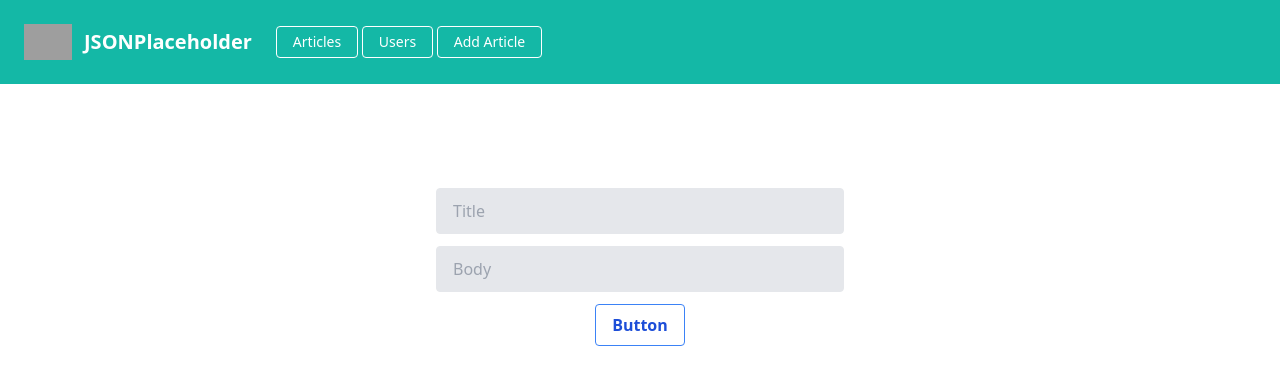
After one commit to algisbernatovics/Article-site, a PHP site: template json-place-holder/app/Views/ArticleForm.twig in a window 1280 px wide. The commit adds this page. Shown: the top 385 px of the page. Run offline with PHP 8.4, Linux system fonts and the light colour scheme; the template is opened without the code that fills it, so the values that code supplies are empty; some libraries are stand-ins or nearby versions; grey boxes are pictures that could not be loaded.

Commit message:
Added addArticle to DB

```diff
--- a/json-place-holder/app/Controllers/ArticlesController.php
+++ b/json-place-holder/app/Controllers/ArticlesController.php
@@ -44,7 +44,7 @@ class ArticlesController
         $commentResponse = $this->commentService->execute();
         return (new Renderer())->viewPostAndComments
         (
-            'SinglePost.twig',
+            'SingleArticle.twig',
             $articleResponse->getResponse()->getArticles($articleRequest->getUri()),
             $commentResponse->getResponse()->getComments($commentRequest->getUri())
         );
--- a/json-place-holder/app/Core/Routes.php
+++ b/json-place-holder/app/Core/Routes.php
@@ -20,7 +20,8 @@ class Routes
             $r->addRoute(['GET'], '/posts[/{id}]', '\App\Controllers\ArticlesController@post');
 
             $r->addRoute(['GET'], '/delete[/{id}]', '\App\Controllers\ActionsController@deleteArticle');
-
+            $r->addRoute(['GET'], '/showForm', '\App\Controllers\ActionsController@showInputForm');
+            $r->addRoute(['GET'], '/addArticle', '\App\Controllers\ActionsController@addArticle');
         });
     }
 
--- /dev/null
+++ b/json-place-holder/app/Views/ArticleForm.twig
@@ -0,0 +1,30 @@
+{% extends "Layout.twig" %}
+{% block content %}
+
+
+
+
+
+    <div class="container flex flex-col justify-center px-5 mx-auto my-8 space-y-8 text-center sm:max-w-md">
+
+        <form action="/addArticle" method="post">
+
+
+            <input name="title" id="title" placeholder="Title"
+                   class="appearance-none block w-full bg-gray-200 text-gray-700 border border-gray-200 rounded py-3 px-4 mb-3 leading-tight focus:outline-none focus:bg-white focus:border-gray-500"
+            >
+
+            <input name="body" id="tbody" placeholder="Body"
+                   class="appearance-none block w-full bg-gray-200 text-gray-700 border border-gray-200 rounded py-3 px-4 mb-3 leading-tight focus:outline-none focus:bg-white focus:border-gray-500"
+            >
+
+            <button class="bg-transparent hover:bg-blue-500 text-blue-700 font-semibold hover:text-white py-2 px-4 border border-blue-500 hover:border-transparent rounded">
+                Button
+            </button>
+        </form>
+
+
+    </div>
+
+
+{% endblock %}
--- a/json-place-holder/app/Views/Layout.twig
+++ b/json-place-holder/app/Views/Layout.twig
@@ -13,9 +13,8 @@
 
         <nav class="flex items-center justify-between flex-wrap bg-teal-500 p-6">
             <div class="flex items-center flex-shrink-0 text-white mr-6">
-                <svg class="fill-current h-8 w-8 mr-2" width="54" height="54" viewBox="0 0 54 54"
-                     xmlns="http://www.w3.org/2000/svg">
-                    <path d="M13.5 22.1c1.8-7.2 6.3-10.8 13.5-10.8 10.8 0 12.15 8.1 17.55 9.45 3.6.9 6.75-.45 9.45-4.05-1.8 7.2-6.3 10.8-13.5 10.8-10.8 0-12.15-8.1-17.55-9.45-3.6-.9-6.75.45-9.45 4.05zM0 38.3c1.8-7.2 6.3-10.8 13.5-10.8 10.8 0 12.15 8.1 17.55 9.45 3.6.9 6.75-.45 9.45-4.05-1.8 7.2-6.3 10.8-13.5 10.8-10.8 0-12.15-8.1-17.55-9.45-3.6-.9-6.75.45-9.45 4.05z"/>
+
+                <path d="M13.5 22.1c1.8-7.2 6.3-10.8 13.5-10.8 10.8 0 12.15 8.1 17.55 9.45 3.6.9 6.75-.45 9.45-4.05-1.8 7.2-6.3 10.8-13.5 10.8-10.8 0-12.15-8.1-17.55-9.45-3.6-.9-6.75.45-9.45 4.05zM0 38.3c1.8-7.2 6.3-10.8 13.5-10.8 10.8 0 12.15 8.1 17.55 9.45 3.6.9 6.75-.45 9.45-4.05-1.8 7.2-6.3 10.8-13.5 10.8-10.8 0-12.15-8.1-17.55-9.45-3.6-.9-6.75.45-9.45 4.05z"/>
                 </svg>
                 <a href="/" class="flex items-left">
                     <img src="https://flowbite.com/docs/images/logo.svg" class="mr-3 h-6 sm:h-9"
@@ -36,7 +35,7 @@
                        class="inline-block text-sm px-4 py-2 leading-none border rounded text-white border-white hover:border-transparent hover:text-teal-500 hover:bg-white mt-4 lg:mt-0">
                         Users
                     </a>
-                    <a href="/addArticle"
+                    <a href="/showForm"
                        class="inline-block text-sm px-4 py-2 leading-none border rounded text-white border-white hover:border-transparent hover:text-teal-500 hover:bg-white mt-4 lg:mt-0">
                         Add Article
                     </a>
```
Also changed, not shown: json-place-holder/app/Controllers/ActionsController.php (+7 -3 lines), json-place-holder/app/Repositories/Article/HomeArticleRepository.php (+16 -0 lines), json-place-holder/app/Views/SingleArticle.twig (renamed from json-place-holder/app/Views/SinglePost.twig), 1 other file.
